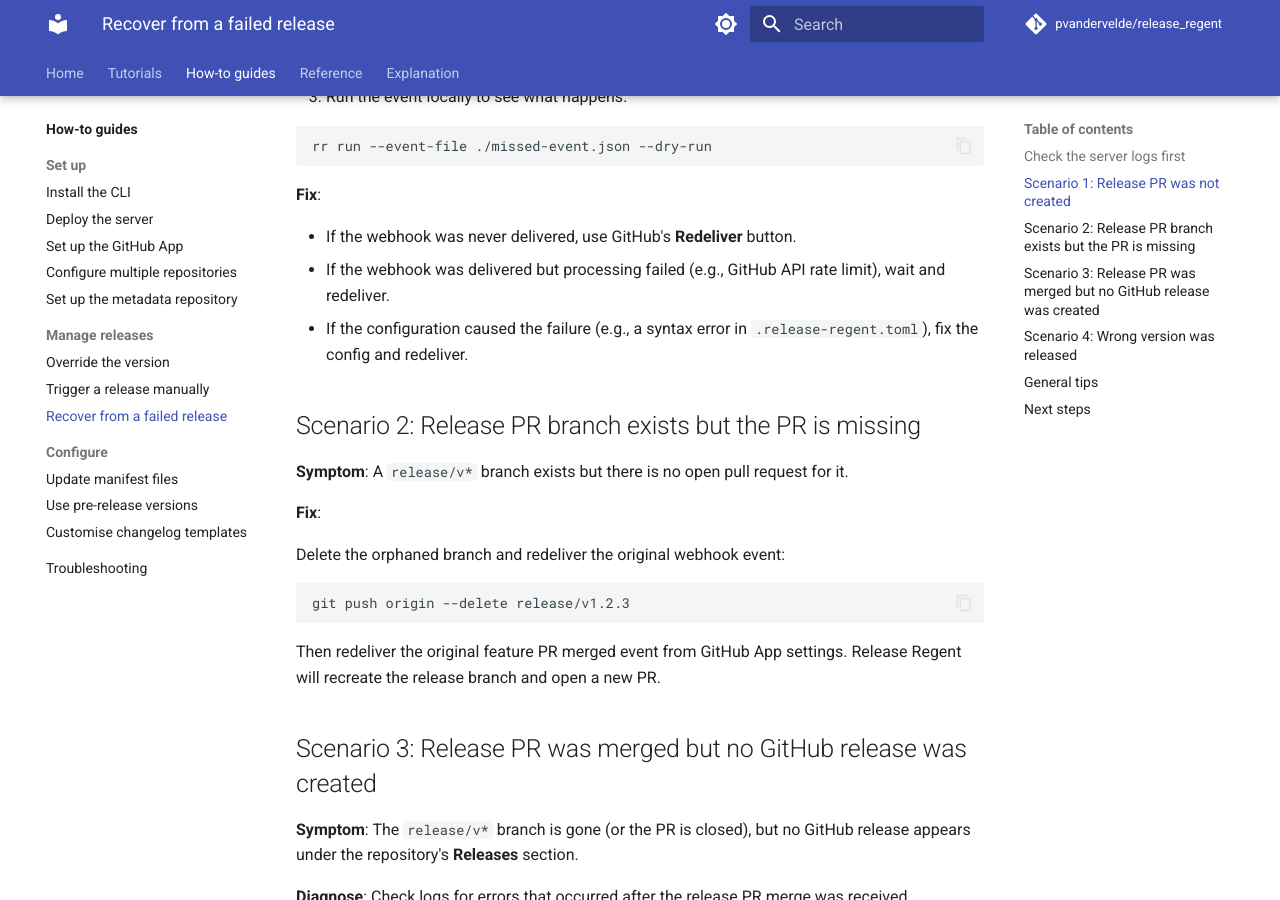
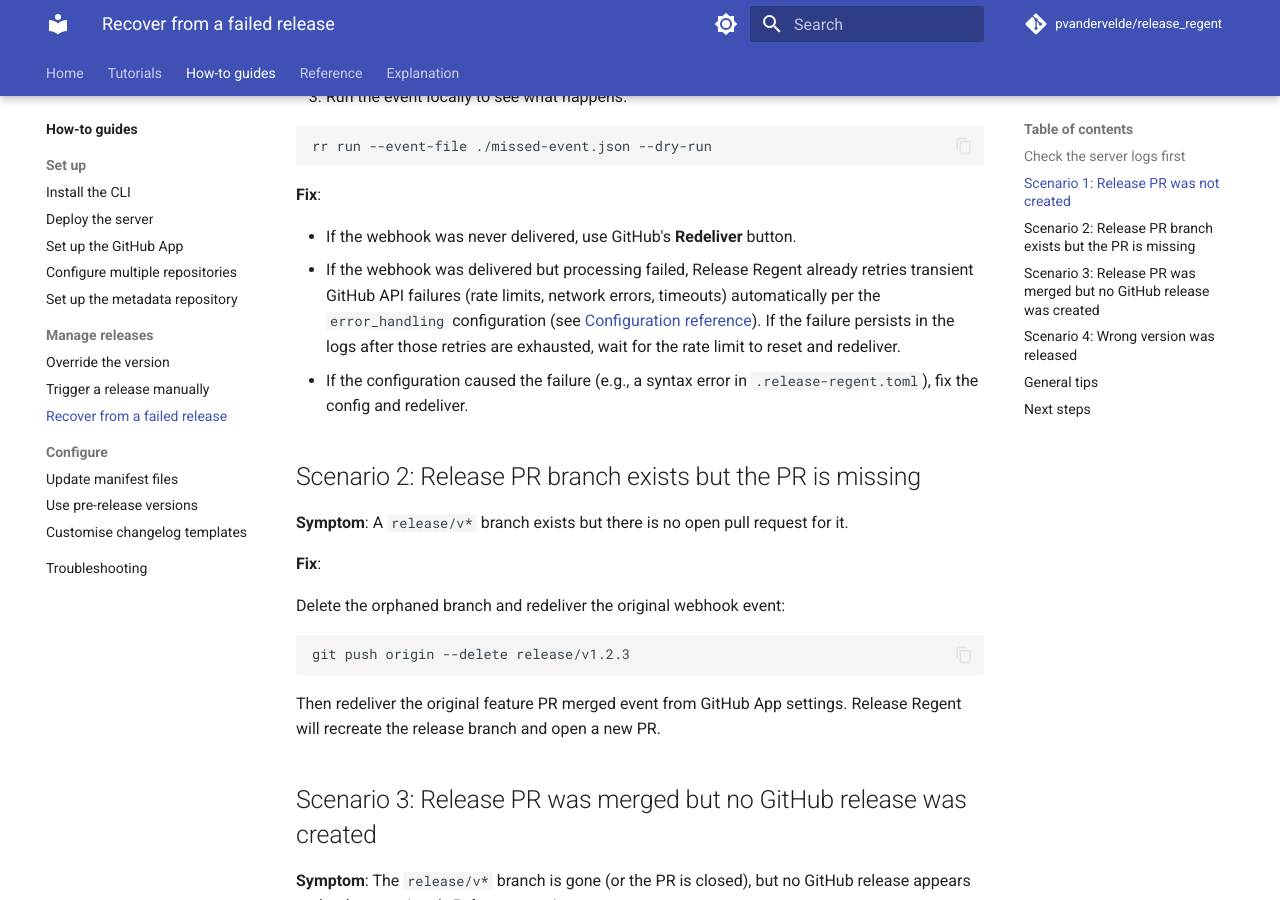
Before and after one commit to pvandervelde/release_regent, an MkDocs documentation site: the page built from docs/user/how-to/releases/recover-failed-release.md, in a window 1280 px wide and 900 px high, scrolled down 854 px. Built offline with MkDocs 1.6.1 and Material for MkDocs 9.7.7, drawn with Linux system fonts in a browser that asks for light colours; comment, search, counter and statistics services are not loaded; some of the changed text lies outside the part shown.

```diff
--- a/docs/user/how-to/releases/recover-failed-release.md
+++ b/docs/user/how-to/releases/recover-failed-release.md
@@ -44,8 +44,11 @@ Look for log lines at `ERROR` or `WARN` level that contain `repository`, `pull_r
 **Fix**:
 
 - If the webhook was never delivered, use GitHub's **Redeliver** button.
-- If the webhook was delivered but processing failed (e.g., GitHub API rate limit), wait and
-  redeliver.
+- If the webhook was delivered but processing failed, Release Regent already retries transient
+  GitHub API failures (rate limits, network errors, timeouts) automatically per the
+  `error_handling` configuration (see [Configuration reference](../../reference/configuration.md)).
+  If the failure persists in the logs after those retries are exhausted, wait for the rate
+  limit to reset and redeliver.
 - If the configuration caused the failure (e.g., a syntax error in `.release-regent.toml`),
   fix the config and redeliver.
 
@@ -108,8 +111,10 @@ There is no automated rollback for published GitHub releases. The safest approac
   when one already exists at a lower version causes an upgrade; at the same version, it
   updates the changelog. Only the GitHub release creation step is not idempotent because GitHub
   does not allow duplicate tags.
-- **Rate limits**: If you see `rate limit` errors in logs, wait for the limit to reset (GitHub
-  shows the reset time in the API response headers) and redeliver the event.
+- **Rate limits**: Rate-limit and other transient GitHub API failures are retried automatically
+  with exponential backoff (capped at 30 seconds per attempt). If you still see `rate limit`
+  errors in logs after retries are exhausted, wait for the limit to reset (GitHub shows the
+  reset time in the API response headers) and redeliver the event.
 - **Check branch protection**: If branch protection rules require status checks before merging,
   confirm those checks passed. Release Regent cannot merge PRs on its own if branch protection
   blocks the merge.
```
Also changed, not shown: docs/user/explanation/architecture.md (+4 -1 lines), docs/user/reference/configuration.md (+8 -0 lines).
